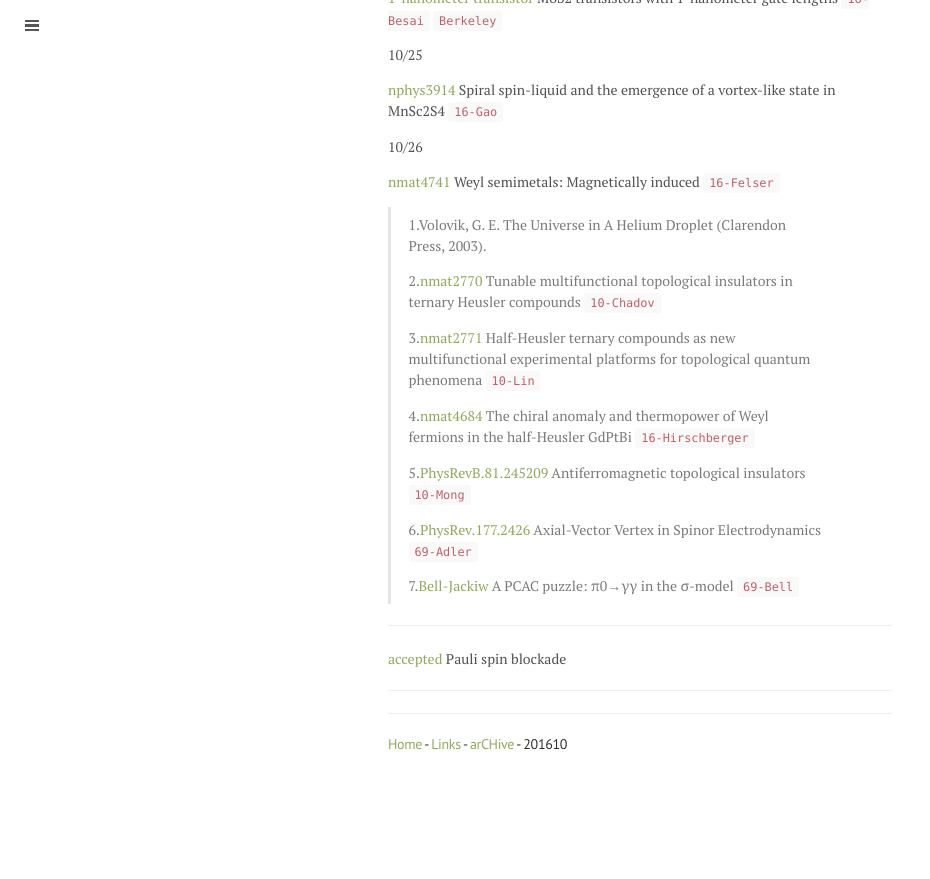
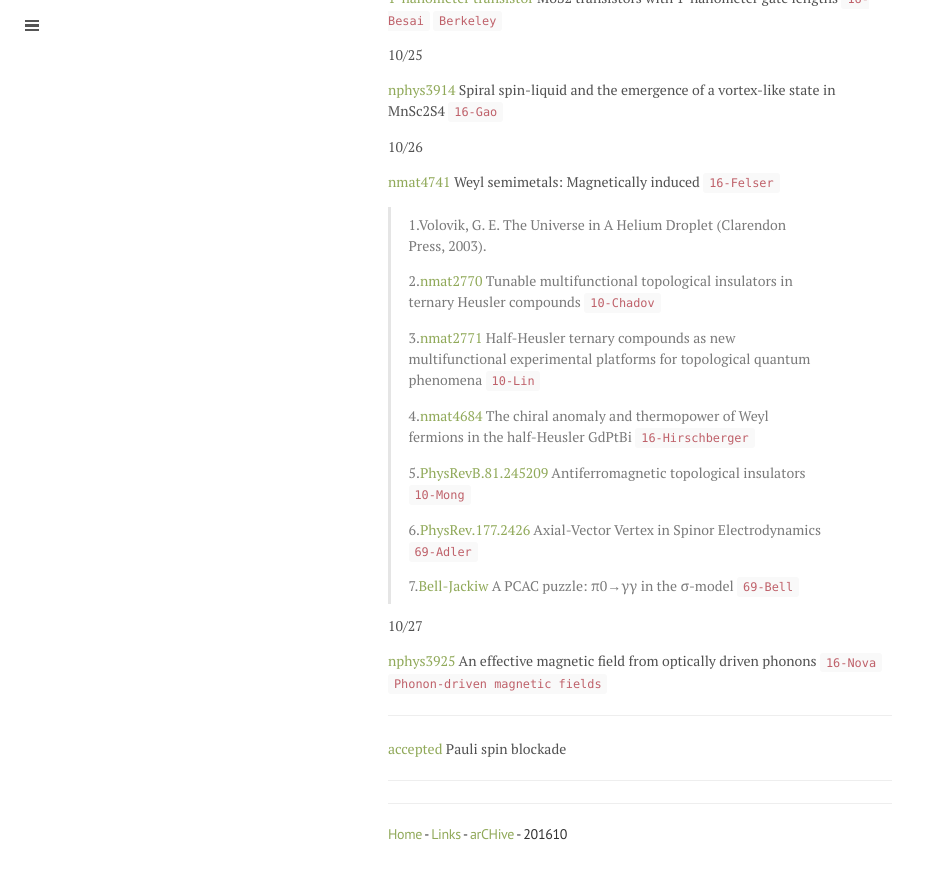
Before and after one commit to qkrwlsghdcjsworlt/work, a Jekyll site: the page built from 201610.md, in a window 1280 px wide and 900 px high, scrolled down 2930 px. Shown: the top 879 px of the window, without its empty margins (0-930 px from the left). Built offline with Jekyll 4.4.1, drawn with Linux system fonts in a browser that asks for light colours; formulas are drawn with MathJax 3; before the commit the page ends 3740 px from its top, so only the background shows below that.

Commit message:
“update”

```diff
--- a/201610.md
+++ b/201610.md
@@ -162,7 +162,9 @@ title: 201610
 >
 7.[Bell-Jackiw](http://link.springer.com/article/10.1007%2FBF02823296) A PCAC puzzle: π0→γγ in the σ-model `69-Bell`
 
+10/27
 
+[nphys3925](http://www.nature.com/nphys/journal/vaop/ncurrent/full/nphys3925.html) An effective magnetic field from optically driven phonons `16-Nova` `Phonon-driven magnetic fields`
 
 
 
```
Also changed, not shown: 1 other file.
